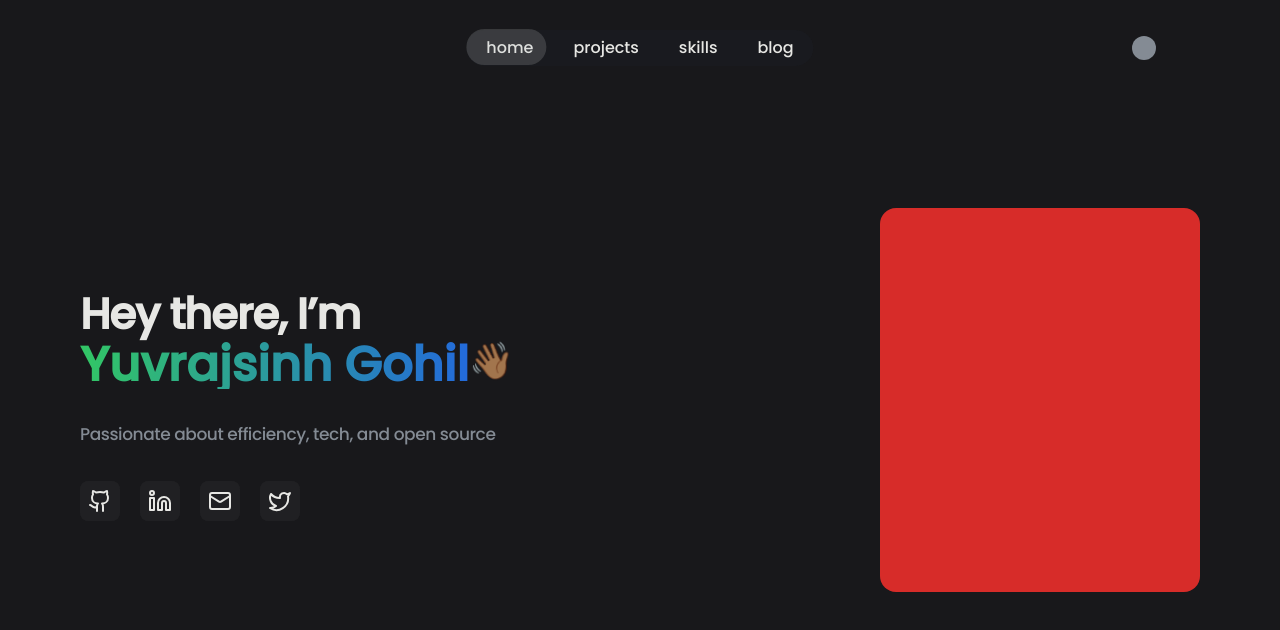
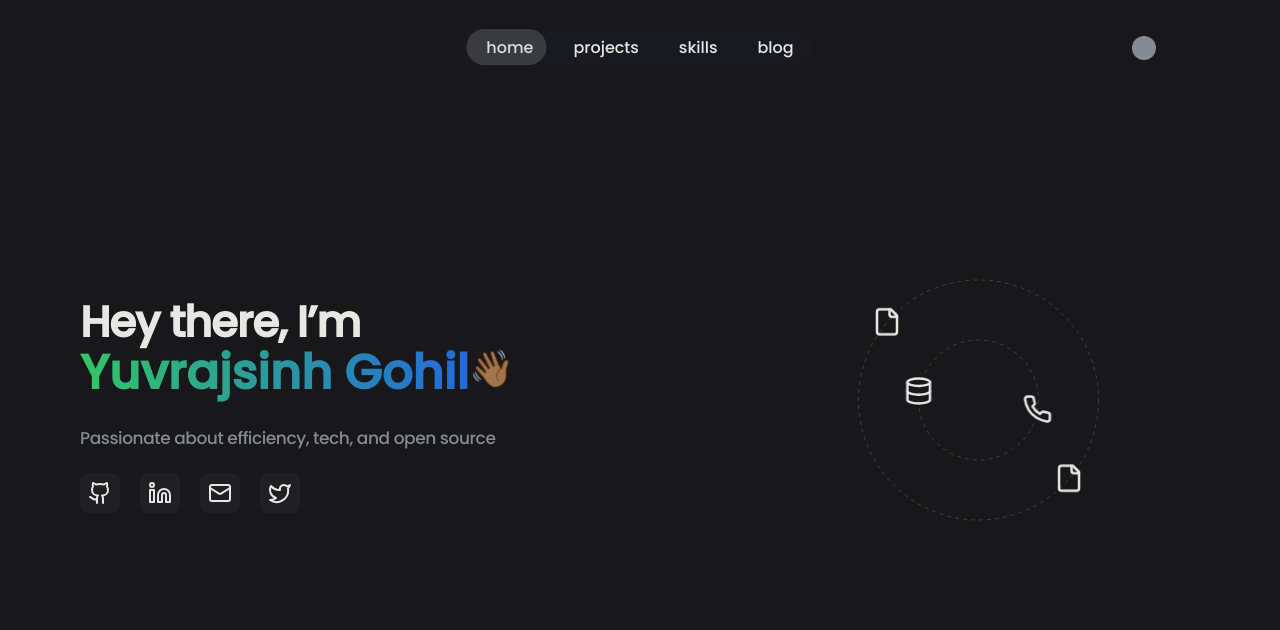
Before and after one commit to yuvrajsinh5252/website, a Next.js app: page / in a window 1280 px wide. Shown: the top 630 px of the page. Built offline with nearby package versions, Linux system fonts and the light colour scheme.

Commit message:
added orbiting circle at home page

```diff
--- a/src/app/page.tsx
+++ b/src/app/page.tsx
@@ -1,20 +1,21 @@
 import MaxWidthWrapper from "@/components/MaxWidthWrapper";
+import Orbitingskills from "@/components/orbitting-skills";
 import SocialLinks from "@/components/socialLinks";
-import Link from "next/link";
 
 export default function Home() {
   return (
     <MaxWidthWrapper>
       <div className="flex justify-center flex-col h-screen">
-        <div className="flex max-sm:flex-col justify-between">
-          <div className="flex items-start justify-center flex-col gap-8">
+
+        <div className="flex max-sm:flex-col justify-between max-sm:gap-20 max-sm:mt-20">
+          <div className="flex items-start justify-center flex-col w-full gap-5">
 
             <div className="flex items-start flex-col">
               <span className="mt-2 font-semibold tracking-tight text-4xl md:text-[2.7rem] leading-tight md:leading-tight">
                 Hey there, I’m
               </span>
               <div className="flex">
-                <h1 className="text-5xl font-extrabold highlight bg-clip-text text-transparent bg-gradient-to-r from-green-400 to-blue-500">
+                <h1 className="text-5xl font-extrabold highlight pb-2 bg-clip-text text-transparent bg-gradient-to-r from-green-400 to-blue-500">
                   Yuvrajsinh Gohil
                 </h1>
                 <span className="text-4xl animate-wiggle">👋🏽</span>
@@ -29,18 +30,10 @@ export default function Home() {
 
             <div className="flex gap-5">
               <SocialLinks />
-              {/* <Link href="/Resume"
-                className="m-auto w-44 h-10 flex justify-center items-center bg-gradient-to-r from-green-400 to-blue-500 text-sm  rounded-full font-medium">
-                Download Resume
-              </Link>
-
-              <Link href="/contact"
-                className="m-auto w-44 p-3 text-center bg-gray-800/20 text-sm rounded-full font-medium ring-1 ring-inset ring-gray-700/30 backdrop-blur-md">
-                Let's Connect
-              </Link> */}
             </div>
           </div>
-          <div className="h-96 w-80 bg-red-500 rounded-2xl"></div>
+
+          <Orbitingskills />
         </div>
       </div>
     </MaxWidthWrapper>
--- /dev/null
+++ b/src/components/orbitting-skills.tsx
@@ -0,0 +1,52 @@
+"use client"
+
+import MaxWidthWrapper from "@/components/MaxWidthWrapper";
+import OrbitingCircles from "@/components/oribiting-cirlce";
+import { Database, File, Phone } from "lucide-react";
+
+export default function Orbitingskills() {
+  return (
+    <MaxWidthWrapper className="items-center h-80">
+      <div className="text-center sm:ml-20 h-full w-full sm:text-left flex flex-col items-center sm:items-start">
+        <div className="relative flex h-full w-full max-w-[32rem] items-center justify-center overflow-hidden rounded-lg">
+          <OrbitingCircles
+            className="h-[30px] w-[30px] border-none bg-transparent"
+            duration={20}
+            delay={20}
+            radius={60}
+          >
+            <Database className="text-white" size={30} />
+          </OrbitingCircles>
+          <OrbitingCircles
+            className="h-[30px] w-[30px] border-none bg-transparent"
+            duration={20}
+            delay={10}
+            radius={60}
+          >
+            <Phone className="text-white" size={30} />
+          </OrbitingCircles>
+
+          {/* Outer Circles (reverse) */}
+          <OrbitingCircles
+            className="h-[50px] w-[50px] border-none bg-transparent"
+            radius={120}
+            duration={40}
+            delay={40}
+            reverse
+          >
+            <File size={30} />
+          </OrbitingCircles>
+          <OrbitingCircles
+            className="h-[50px] w-[50px] border-none bg-transparent"
+            radius={120}
+            duration={40}
+            delay={20}
+            reverse
+          >
+            <File size={30} />
+          </OrbitingCircles>
+        </div>
+      </div>
+    </MaxWidthWrapper>
+  );
+};
--- /dev/null
+++ b/src/components/oribiting-cirlce.tsx
@@ -0,0 +1,56 @@
+import { cn } from "@/lib/utils";
+
+export default function OrbitingCircles({
+  className,
+  children,
+  reverse,
+  duration = 20,
+  delay = 10,
+  radius = 50,
+  path = true,
+}: {
+  className?: string;
+  children?: React.ReactNode;
+  reverse?: boolean;
+  duration?: number;
+  delay?: number;
+  radius?: number;
+  path?: boolean;
+}) {
+  return (
+    <>
+      {path && (
+        <svg
+          xmlns="http://www.w3.org/2000/svg"
+          version="1.1"
+          className="pointer-events-none absolute inset-0 h-full w-full"
+        >
+          <circle
+            className="stroke-1 stroke-white/10"
+            cx="50%"
+            cy="50%"
+            r={radius}
+            fill="none"
+            strokeDasharray={"4 4"}
+          />
+        </svg>
+      )}
+
+      <div
+        style={
+          {
+            "--duration": duration,
+            "--radius": radius,
+            "--delay": -delay,
+          } as React.CSSProperties
+        }
+        className={cn(
+          "absolute flex h-full w-full transform-gpu animate-orbit items-center justify-center rounded-full border bg-black/10 [animation-delay:calc(var(--delay)*1000ms)]", { "[animation-direction:reverse]": reverse },
+          className
+        )}
+      >
+        {children}
+      </div >
+    </>
+  );
+}
--- a/src/components/socialLinks.tsx
+++ b/src/components/socialLinks.tsx
@@ -1,30 +1,25 @@
-import { Github, Linkedin, Mail, Twitter, X } from "lucide-react";
+import { Github, Linkedin, Mail, Twitter } from "lucide-react";
 import Link from "next/link";
 import Tooltip from "./tooltip";
+import { SOCIAL_LINKS } from "@/data/socialLink";
 
 export default function SocialLinks() {
   return (
     <div className="flex gap-5 justify-center items-center">
-      <Link href="https://github.com/yuvrajsinh5252" className="bg-gray-200 bg-opacity-5 p-2 rounded-lg">
-        <Tooltip text="GitHub">
-          <Github />
-        </Tooltip>
-      </Link>
-      <Link href="https://www.linkedin.com/in/yuvrajsinh-gohil099" className="bg-gray-200 bg-opacity-5 p-2 rounded-lg">
-        <Tooltip text="LinkedIn">
-          <Linkedin />
-        </Tooltip>
-      </Link>
-      <Link href="mailto:yuvrajsinh476@gmail.com" className="bg-gray-200 bg-opacity-5 p-2 rounded-lg">
-        <Tooltip text="Email">
-          <Mail />
-        </Tooltip>
-      </Link>
-      <Link href="https://x.com/Yuvrajsinh_099" className="bg-gray-200 bg-opacity-5 p-2 rounded-lg">
-        <Tooltip text="Twitter">
-          <Twitter />
-        </Tooltip>
-      </Link>
+      {SOCIAL_LINKS.map((social) => (
+        <Link key={social.name} href={
+          social.name === "Email"
+            ? social.url
+            : { pathname: social.url }
+        } target="_blank" className="bg-gray-200 bg-opacity-5 p-2 rounded-lg">
+          <Tooltip text={social.name}>
+            {social.icon === "Github" && <Github />}
+            {social.icon === "Linkedin" && <Linkedin />}
+            {social.icon === "Mail" && <Mail />}
+            {social.icon === "Twitter" && <Twitter />}
+          </Tooltip>
+        </Link>
+      ))}
     </div>
   );
 }
--- /dev/null
+++ b/src/data/socialLink.ts
@@ -0,0 +1,22 @@
+export const SOCIAL_LINKS = [
+  {
+    name: "GitHub",
+    url: "https://github.com/yuvrajsinh5252",
+    icon: "Github",
+  },
+  {
+    name: "LinkedIn",
+    url: "https://www.linkedin.com/in/yuvrajsinh-gohil099",
+    icon: "Linkedin",
+  },
+  {
+    name: "Email",
+    url: "mailto:yuvrajsinh476@gmail.com",
+    icon: "Mail",
+  },
+  {
+    name: "Twitter",
+    url: "https://x.com/Yuvrajsinh_099",
+    icon: "Twitter",
+  },
+];
--- a/tailwind.config.ts
+++ b/tailwind.config.ts
@@ -23,10 +23,21 @@ const config: Config = {
           "0%, 100%": { transform: "rotate(-4deg)" },
           "50%": { transform: "rotate(4deg)" },
         },
+        orbit: {
+          "0%": {
+            transform:
+              "rotate(0deg) translateY(calc(var(--radius) * 1px)) rotate(0deg)",
+          },
+          "100%": {
+            transform:
+              "rotate(360deg) translateY(calc(var(--radius) * 1px)) rotate(-360deg)",
+          },
+        },
       },
       animation: {
         popout: "popout 0.2s ease-out",
         wiggle: "wiggle 1.5s ease-in-out infinite",
+        orbit: "orbit calc(var(--duration)*1s) linear infinite",
       },
     },
   },
```
Also changed, not shown: public/Mindhub.png (added).
